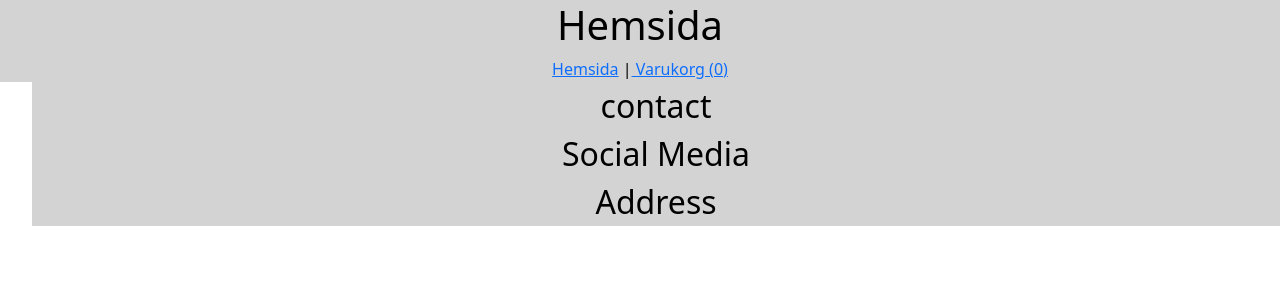
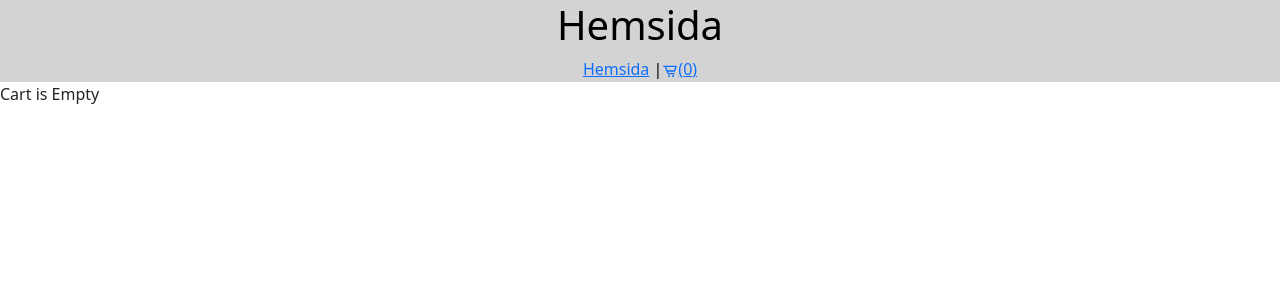
Before and after one commit to lisasoders/Webbshop, a React (Create React App) app: page /cart in a window 1280 px wide. Shown: the top 300 px of the page. Built offline with nearby package versions, Linux system fonts and the light colour scheme; the HTML template or start-up script is replaced by a standard one.

Commit message:
add to cart

```diff
--- a/src/App.js
+++ b/src/App.js
@@ -8,21 +8,22 @@ import Cart from './pages/Cart';
 import Checkout from './pages/Checkout';
 import 'bootstrap/dist/css/bootstrap.min.css';
 import { BrowserRouter as Router, Route, Switch} from 'react-router-dom'
+import { useState, useEffect } from 'react'
 
+function App(props) {
 
-function App() {
   return (
     <Router>
       <div className="App">
         <Header />
         <Switch>
-        <Route path="/product/:id" exact pages={Product} />
-        <Route path='/cart'/>
+        <Route path="/product/:id" exact component={Product} />
+        <Route path='/cart' exact component={Cart}/>
         <Products />
         <Cart />
         <Checkout />
         </Switch>
-        <Footer />
+        {/* <Footer /> */}
 
 
       </div>
--- a/src/components/Cart.js
+++ b/src/components/Cart.js
@@ -6,7 +6,7 @@ const CartDispatchContext = createContext()
 const reducer = (state, action) => {
     switch(action.type) {
         case "ADD":
-            return [...state, action.item];
+            return [...state, action.product];
             case "REMOVE":
       const newArr = [...state];
       newArr.splice(action.index, 1);
--- a/src/components/Header.js
+++ b/src/components/Header.js
@@ -2,10 +2,11 @@ import React from 'react'
 import {Link} from 'react-router-dom'
 import styled from 'styled-components'
 import { useCart } from "./Cart";
+import { BiCartAlt } from "react-icons/bi";
 
 
 function Header (){
-  const items = useCart();
+  const products = useCart();
 
   return (
     <Style>
@@ -13,7 +14,7 @@ function Header (){
         <h1>Hemsida</h1>
     <div>
       <Link to="/">Hemsida</Link> |
-      <Link classmName="cartStore" to="/Cart"> Varukorg ({items.length})
+      <Link classmName="cartStore" to="/cart"><BiCartAlt className="cart-icon"/>({products.length})
       </Link>
       </div>
       </div>
--- a/src/pages/Cart.js
+++ b/src/pages/Cart.js
@@ -1,6 +1,5 @@
 import React from 'react';
 import {useCart,  useDispatchCart} from "../components/Cart";
-import { Link } from 'react-router-dom'
 
 
 const CartItem = ({ product, index, handleRemove}) => {
@@ -14,22 +13,22 @@ const CartItem = ({ product, index, handleRemove}) => {
         <dl>
         <dt className="clip">Price</dt>
         <dd className="nummerM10">
-          {product.price.toLocaleString("en", {
+          {/* {product.price.toLocaleString("en", {
             style: "currency",
-            currency: "KR"
-          })}
+            currency: "kr"
+          })} */}
           </dd>
         </dl>
-        <button onClick={() => handleRemove(index)}>Remove from cart</button>
+        {/* <button onClick={() => handleRemove(index)}>Remove from cart</button> */}
       </div>
     </div>
   )
 }
 
 export default function Cart() {
-  const items = useCart();
+  const product = useCart();
   const dispatch = useDispatchCart();
-  const totalPrice = items.reduce((total, b) => total + b.price, 0);
+  const totalPrice = product.reduce((total, b) => total + b.price, 0);
 
 
   const handleRemove = (index) => {
@@ -37,7 +36,7 @@ export default function Cart() {
   };
 
 
-if (items.lenght === 0) {
+if (product.length === 0) {
   return (
     <main>
       <p> Cart is Empty </p>
@@ -47,19 +46,19 @@ if (items.lenght === 0) {
 return (
   <main>
     <p>
-      total price: {" "}
+      {/* total price: {" "}
       {totalPrice.toLocaleString("en",
       {
         style: "currency",
         currency: "kr"
       }
-      )}
+      )} */}
     </p>
-    {items.map((item, index) =>(
+    {product.map((product, index) =>(
       <CartItem
-      handleRemove={handleRemove}
+      // handleRemove={handleRemove}
       key={index}
-      product={item}
+      product={product}
       index={index}
         />
     ))}
--- a/src/pages/Product.js
+++ b/src/pages/Product.js
@@ -1,7 +1,7 @@
 import React from 'react'
 import { useState, useEffect } from 'react'
 
-function Product({match, }) {
+function Product({match}) {
 
   useEffect(() => {
     fetchProduct()
@@ -22,7 +22,7 @@ return (
     <div className="description">
       <h1>{product.title}</h1>
       <p>{product.description}</p>
-      <img className="product-img"  src={product.url} alt="car"></img>
+      <img className="product-img" src={product.url} alt="car"></img>
       <p>{product.storage}</p>
       <button>Lägg till i varukorg</button>
     </div>
--- a/src/pages/Products.js
+++ b/src/pages/Products.js
@@ -5,7 +5,7 @@ import { useDispatchCart } from '../components/Cart';
 
 function Products() {
 
-  const [products,  setProducts] = useState([])
+  const [products, setProducts] = useState([])
 
   const fetchData = async () => {
     try{
```
